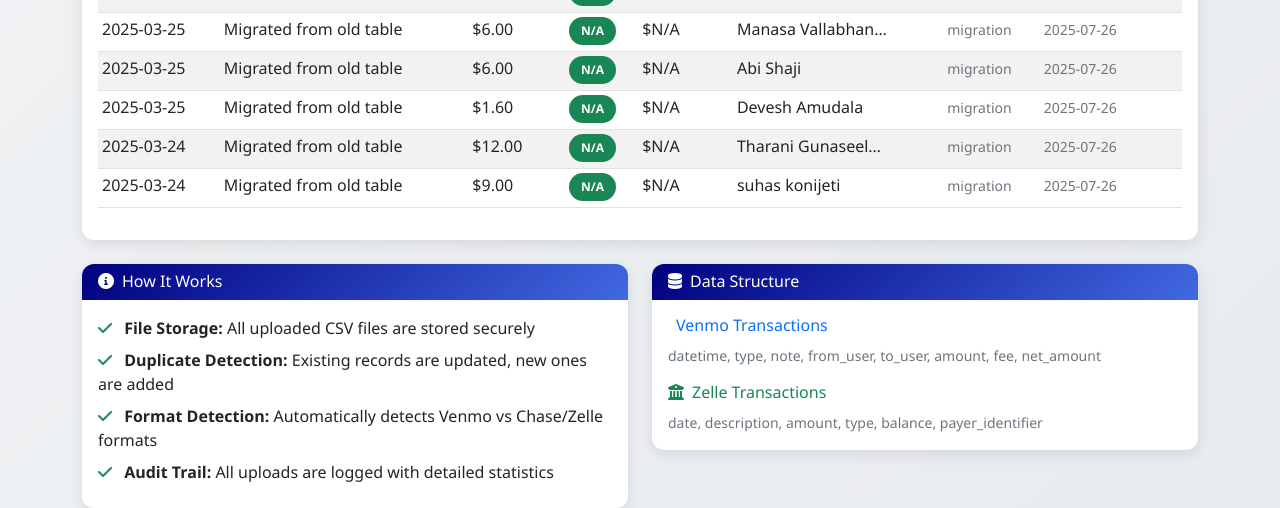
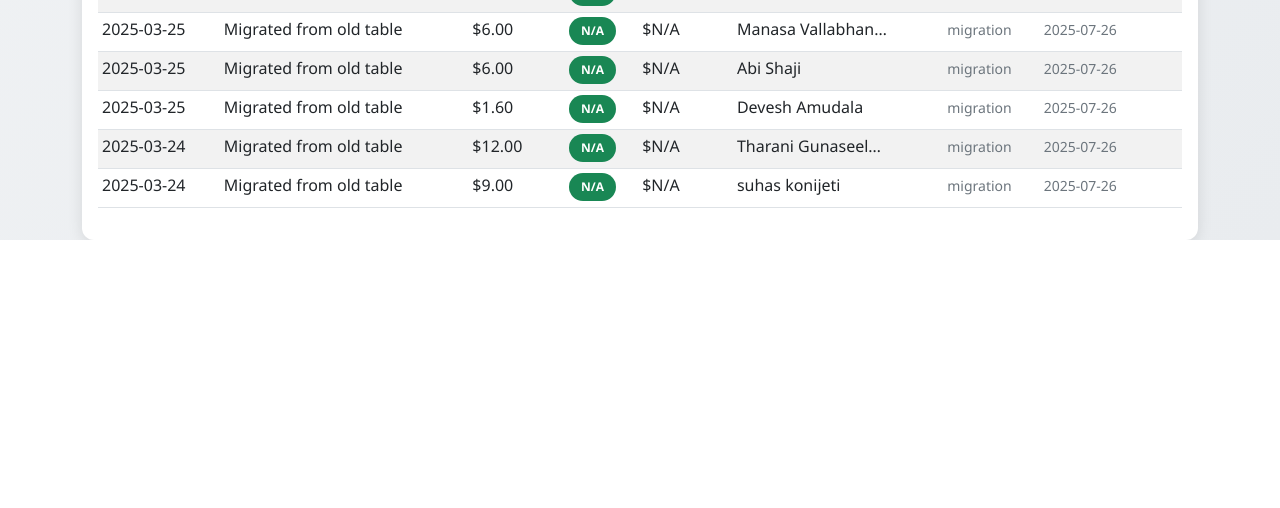
Before and after one commit to nishantb1/ticket-verification-app, a Flask app: page /admin/csv-management in a window 1280 px wide. Shown: the part 2663-3171 px from the top of the page. After the commit the page ends 2903 px from the top, so only its background shows below. Run offline with Flask 3, Linux system fonts and the light colour scheme; a user stored in the database is signed in; data comes from the database, SQL or seed files in the repository; data that the repository does not hold is empty.

Commit message:
Remove information cards from CSV management page

```diff
--- a/templates/csv_management.html
+++ b/templates/csv_management.html
@@ -259,64 +259,5 @@
     </div>
 </div>
 
-<!-- Information Cards -->
-<div class="row mt-4">
-    <div class="col-md-6">
-        <div class="card">
-            <div class="card-header">
-                <h6 class="card-title mb-0">
-                    <i class="fas fa-info-circle me-2"></i>How It Works
-                </h6>
-            </div>
-            <div class="card-body">
-                <ul class="list-unstyled mb-0">
-                    <li class="mb-2">
-                        <i class="fas fa-check text-success me-2"></i>
-                        <strong>File Storage:</strong> All uploaded CSV files are stored securely
-                    </li>
-                    <li class="mb-2">
-                        <i class="fas fa-check text-success me-2"></i>
-                        <strong>Duplicate Detection:</strong> Existing records are updated, new ones are added
-                    </li>
-                    <li class="mb-2">
-                        <i class="fas fa-check text-success me-2"></i>
-                        <strong>Format Detection:</strong> Automatically detects Venmo vs Chase/Zelle formats
-                    </li>
-                    <li class="mb-2">
-                        <i class="fas fa-check text-success me-2"></i>
-                        <strong>Audit Trail:</strong> All uploads are logged with detailed statistics
-                    </li>
-                </ul>
-            </div>
-        </div>
-    </div>
 
-    <div class="col-md-6">
-        <div class="card">
-            <div class="card-header">
-                <h6 class="card-title mb-0">
-                    <i class="fas fa-database me-2"></i>Data Structure
-                </h6>
-            </div>
-            <div class="card-body">
-                <div class="mb-3">
-                    <h6 class="text-primary">
-                        <i class="fab fa-venmo me-2"></i>Venmo Transactions
-                    </h6>
-                    <small class="text-muted">
-                        datetime, type, note, from_user, to_user, amount, fee, net_amount
-                    </small>
-                </div>
-                <div>
-                    <h6 class="text-success">
-                        <i class="fas fa-university me-2"></i>Zelle Transactions
-                    </h6>
-                    <small class="text-muted">
-                        date, description, amount, type, balance, payer_identifier
-                    </small>
-                </div>
-            </div>
-        </div>
-    </div>
-</div>
 {% endblock %}
```
